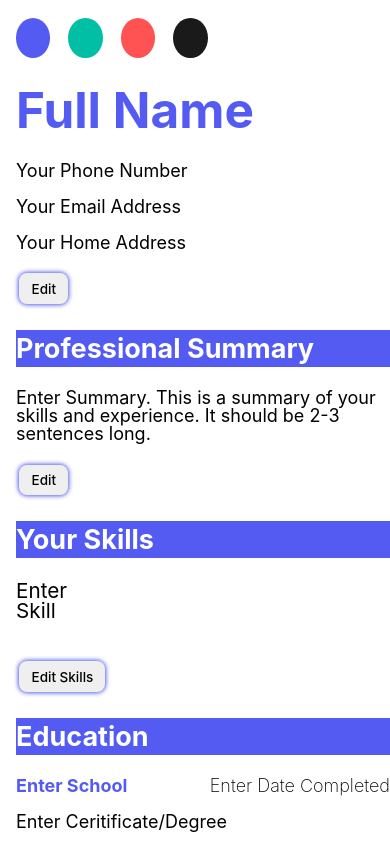
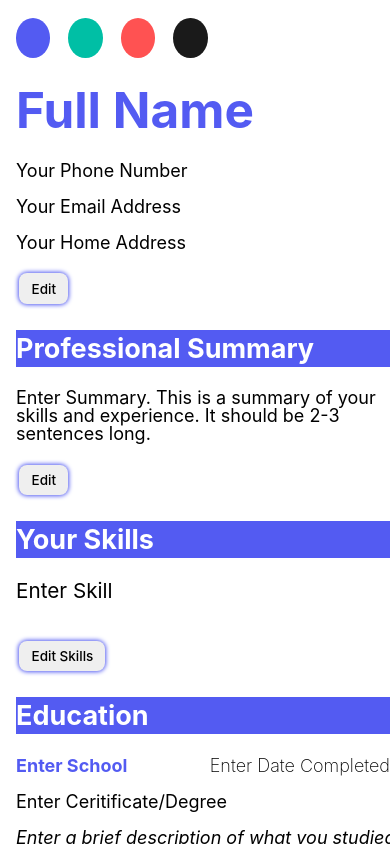
Before and after one commit to GrandeMan/CV-application, a React (Vite) app in the folder cv-app/: page / in a window 390 px wide. Shown: the top 844 px of the page. Built offline with nearby package versions, Linux system fonts and the light colour scheme.

Commit message:
Media for mobile

```diff
--- a/cv-app/src/index.css
+++ b/cv-app/src/index.css
@@ -210,18 +210,12 @@ li {
   font-size: 1.15em;
 }
 
-/* @media (prefers-color-scheme: light) {
-  :root {
-    color: #213547;
-    background-color: #ffffff;
+@media screen and (max-width: 768px) {
+  ul {
+    grid-template-columns: 1fr 1fr;
+    grid-template-rows: 1fr auto;
   }
-  a:hover {
-    color: #747bff;
-  }
-  button {
-    background-color: #f9f9f9;
-  }
-} */
+}
 
 @media print {
   a {
```
